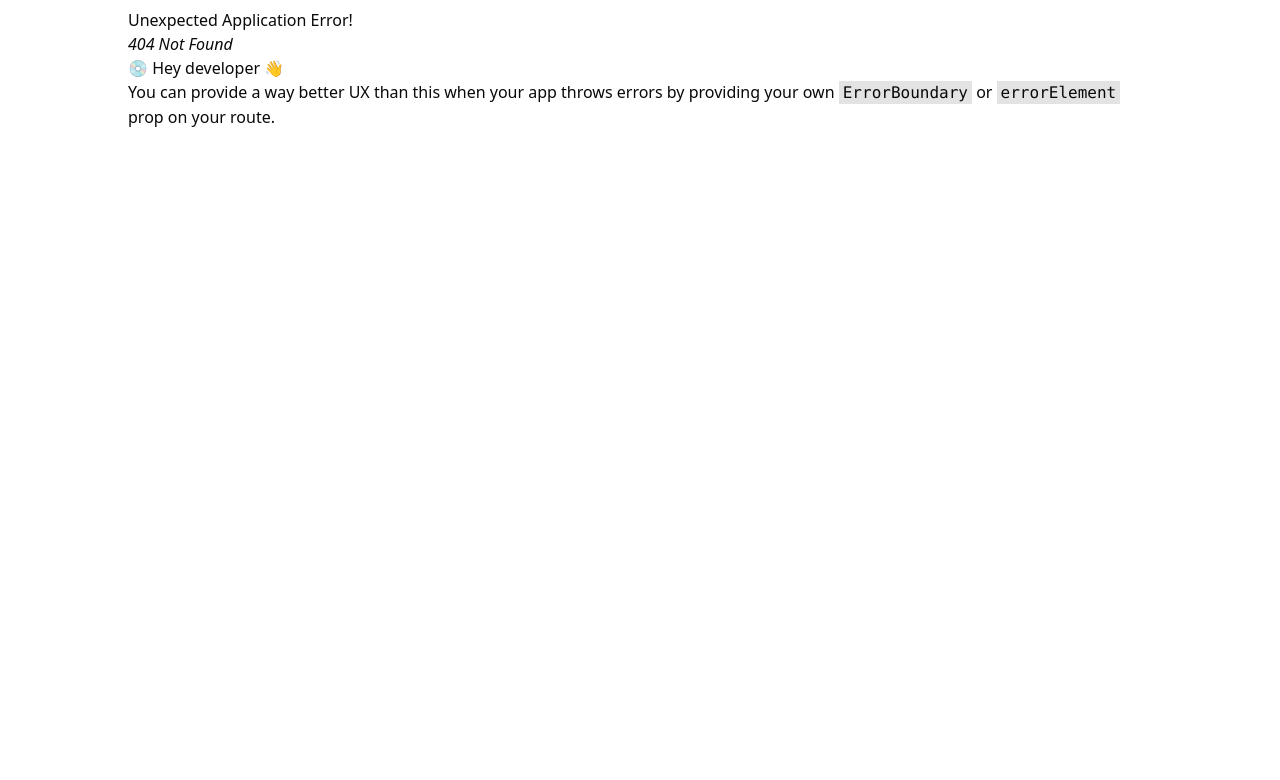
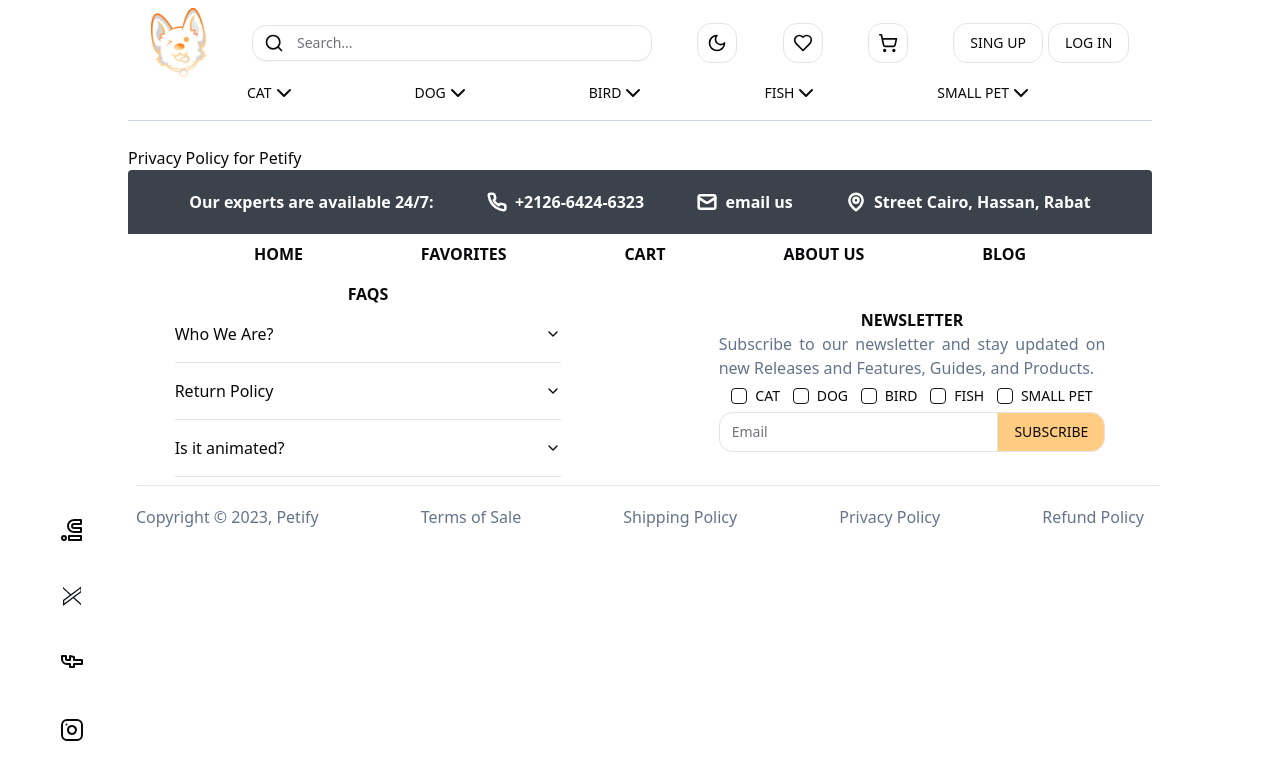
Before and after one commit to ETTARNI-med/Petify, a React (Vite) app in the folder Frontend/: page /PrivacyPolicy in a window 1280 px wide. Before the commit this address had no page. Shown: the top 780 px of the page. Built offline with nearby package versions, Linux system fonts and the light colour scheme.

Commit message:
create new routes

```diff
--- a/Frontend/src/Routes/Layout.tsx
+++ b/Frontend/src/Routes/Layout.tsx
@@ -3,7 +3,6 @@ import NavBar from "../components/NavBar";
 import LeftSide from "../components/LeftSide";
 import RightSide from "../components/RightSide";
 import Footer from "../components/Footer/index";
-// import Contact from "../components/Contact/Contact"
 import { useEffect } from "react";
 
 const Layout = () => {
--- a/Frontend/src/components/Footer/index.tsx
+++ b/Frontend/src/components/Footer/index.tsx
@@ -41,10 +41,10 @@ export default function Footer() {
           <Link className="hover:opacity-80" to="/cart">
             Cart
           </Link>
-          <Link className="hover:opacity-80" to="/">
-            About
+          <Link className="hover:opacity-80" to="/AboutUs">
+            About US
           </Link>
-          <Link className="hover:opacity-80" to="/">
+          <Link className="hover:opacity-80" to="/Blog">
             Blog
           </Link>
         </div>
@@ -156,10 +156,10 @@ export default function Footer() {
       <div className="relative h-16 p-2 flex justify-between items-center text-slate-500 font-medium">
         <Separator className="absolute top-0 w-full h-px bg-slate-200" />
         <span>Copyright &copy; 2023, Petify</span>
-        <span className="cursor-pointer">Terms of Sale</span>
-        <span className="cursor-pointer">Shipping Policy</span>
-        <span className="cursor-pointer">Privacy Policy</span>
-        <span className="cursor-pointer">Refund Policy</span>
+        <Link className="hover:opacity-80" to="/TermsOfSale"> Terms of Sale</Link>
+        <Link className="hover:opacity-80" to="/ShippingPolicy"> Shipping Policy</Link>
+        <Link className="hover:opacity-80" to="/PrivacyPolicy"> Privacy Policy</Link>
+        <Link className="hover:opacity-80" to="/RefundPolicy"> Refund Policy</Link>
       </div>
     </div>
   );
--- /dev/null
+++ b/Frontend/src/components/Pages/AboutUs.tsx
@@ -0,0 +1,7 @@
+import React from 'react'
+
+export default function AboutUs() {
+  return (
+    <div>AboutUs</div>
+  )
+}
--- /dev/null
+++ b/Frontend/src/components/Pages/Blog.tsx
@@ -0,0 +1,7 @@
+import React from 'react'
+
+export default function Blog() {
+  return (
+    <div>Blog</div>
+  )
+}
--- a/Frontend/src/components/Pages/PrivacyPolicy.tsx
+++ b/Frontend/src/components/Pages/PrivacyPolicy.tsx
@@ -2,6 +2,9 @@ import React from 'react'
 
 export default function PrivacyPolicy() {
   return (
-    <div>PrivacyPolicy</div>
+    <div>
+      <h2>Privacy Policy for Petify</h2>
+
+    </div>
   )
 }
--- /dev/null
+++ b/Frontend/src/components/Pages/RefundPolicy.tsx
@@ -0,0 +1,7 @@
+import React from 'react'
+
+export default function RefundPolicy() {
+  return (
+    <div>RefundPolicy</div>
+  )
+}
--- /dev/null
+++ b/Frontend/src/components/Pages/ShippingPolicy.tsx
@@ -0,0 +1,7 @@
+import React from 'react'
+
+export default function ShippingPolicy() {
+  return (
+    <div>ShippingPolicy</div>
+  )
+}
--- /dev/null
+++ b/Frontend/src/components/Pages/TermsOfSale.tsx
@@ -0,0 +1,7 @@
+import React from 'react'
+
+export default function TermsOfSale() {
+  return (
+    <div>TermsOfSale</div>
+  )
+}
```
Also changed, not shown: Frontend/src/Routes/Router.tsx (+25 -0 lines).
